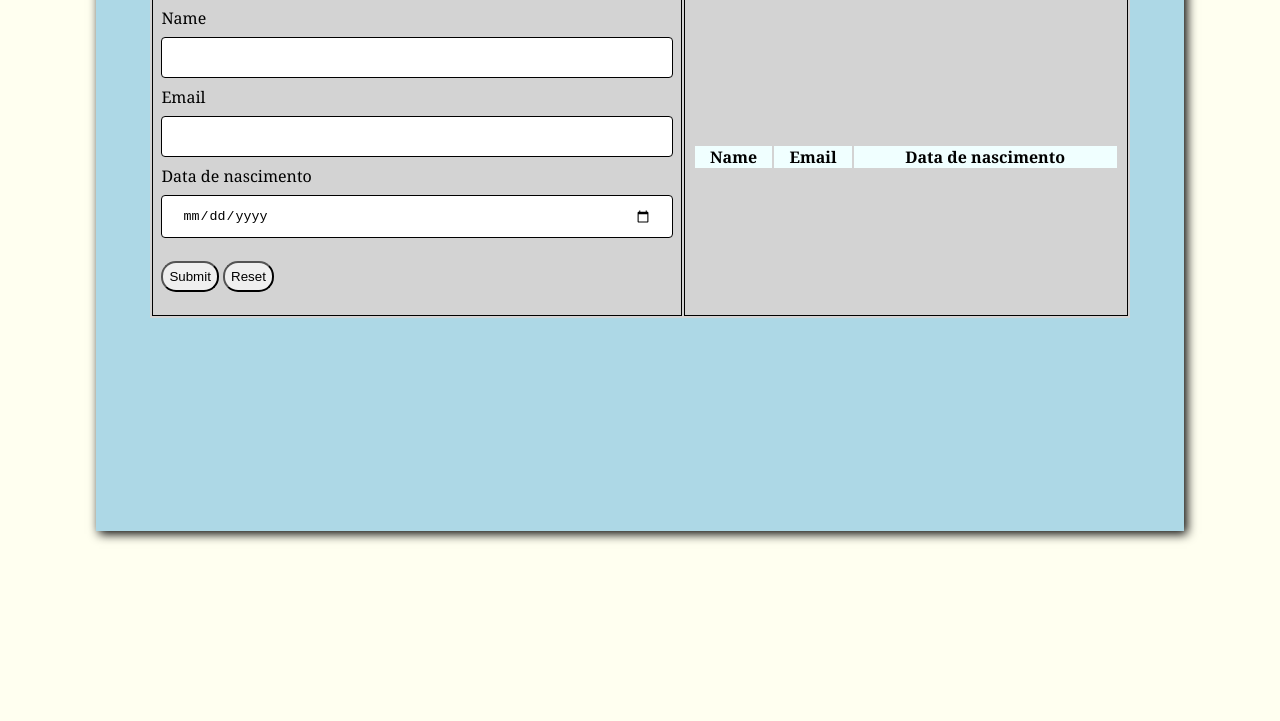
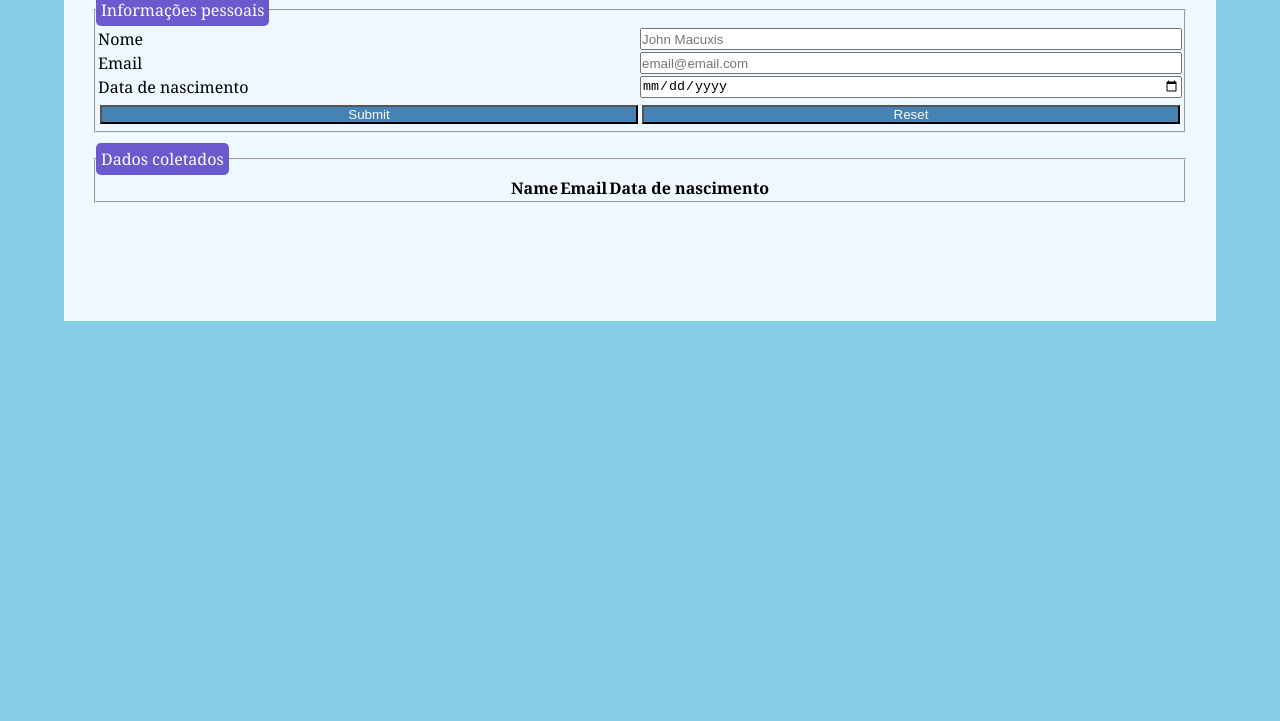
Before and after one commit to mateusAbdallah/crudApplication, a plain HTML site: page index.html in a window 1280 px wide. Shown: the part 79-800 px from the top of the page. Drawn offline with Linux system fonts and the light colour scheme.

Commit message:
add fieldset to organize datas

```diff
--- a/css/style.css
+++ b/css/style.css
@@ -1,25 +1,26 @@
+
 * {
+    box-sizing: border-box;
+    margin: 0;
     padding: 0;
-    margin: 0;
-    box-sizing: border-box;
 }
 
 html {
-    background-color: ivory;
+    background-color: skyblue;
     font-family: Georgia, 'Times New Roman', Times, serif;
 }
 
 body {
-    width: 85%;
+    width: 90%;
     margin: auto;
-    background-color: lightblue;
-    min-height: 610px;
-    box-shadow: 3px 3px 10px black;
+    background-color: aliceblue;
+    padding: 20px;
+    min-height: 400px;
+    min-width: 360px;
 }
 
 h1 {
     text-align: center;
-    padding: 1rem 0 ;
 }
 
 h1:hover{
@@ -27,81 +28,60 @@ h1:hover{
     color: blue;
 }
 
-table {
-    width: 90%;
-    margin: auto;
-    background-color: lightgray;
+fieldset {
+    margin: 10px;
 }
 
-table.list {
-    text-align: center;
-    width: 100%;
+legend {
+    background-color: slateblue;
+    color: snow;
+    border-radius: 5px;
+    padding: 5px;
+}
+
+fieldset > div{
+    display: flex;
+    flex-flow: row wrap;
+    margin: 2px;
+}
+
+fieldset > div > *{
+    flex: 1 1 200px;
+}
+
+input[type="submit"],input[type="reset"]{
+    width: 45%;
+    margin: 5px 2px;
+    background-color: steelblue !important;
+    color: snow;
+}
+
+input[type="submit"],input[type="reset"]:hover {
+    cursor: pointer;
+}
+
+table {
+    /* width: auto; */
+    margin: auto;
 }
 
 td {
-    border: 1px solid black;
-    text-align: left;
-    padding: 8px;
+    border: 1px solid gold;
+    padding: 5px;
 }
 
-tr:nth-child(even), table.list thead > tr {
-    background-color: azure;
-}
-
-input[type="text"], input[type="email"], input[type="date"] {
-    width: 100%;
-    padding: 12px 20px;
-    margin: 8px 0;
-    display: inline-block;
-    border: 1px solid black;
-    border-radius: 4px;
-}
-
-input[type="submit"], input[type="reset"] {
-    padding: 6px;
-    margin: 15px 0;
-    display: inline-block;
-    border-radius: 15px;
-    cursor: pointer;
-}
-
-input[type="submit"]:hover, input[type="reset"]:hover {
-    background-color: aqua;
+tbody {
+    text-align: center;
 }
 
 button {
-    padding: 6px;
-    margin: 15px 0;
-    display: inline-block;
     border: none;
-    border-radius: 15px;
+    border-radius: 2px;
+    padding: 2px;
     cursor: pointer;
+    background-color: steelblue;
 }
 
 button:hover {
     background-color: aqua;
 }
-
-@media screen and (max-width: 768px){
-    table tr{
-        display: flex;
-        flex-direction: column;
-    }
-
-    table {
-        width: 50%;
-    }
-
-    .list {
-        display: flex;
-    }
-
-    thead tr th {
-        padding: .5rem;
-    }
-
-    tbody {
-        display: flex;
-        flex-wrap: nowrap;
-    }
-}
--- a/index.html
+++ b/index.html
@@ -10,18 +10,17 @@
 </head>
 <body>
     <main>
-        <h1><em>CRUD Application</em></h1>
-        <table>
-            <tr>
-                <td>
-                    <form autocomplete="off" onsubmit="onFormSubmit()">
+        <h1>CRUD Application</h1>
+        <form action="" autocomplete="off" onsubmit="onFormSubmit()">
+            <fieldset>
+                <legend>Informações pessoais</legend>
                 <div>
-                            <label for="name">Name</label>
-                            <input type="text" name="name" id="name">
+                    <label for="name">Nome</label>
+                    <input type="text" name="name" id="name" placeholder="John Macuxis">
                 </div>
                 <div>
                     <label for="email">Email</label>
-                            <input type="email" name="email" id="email">
+                    <input type="email" name="email" id="email" placeholder="email@email.com">
                 </div>
                 <div>
                     <label for="dataDeNascimento">Data de nascimento</label>
@@ -32,9 +31,11 @@
                     <input type="submit" value="Submit">
                     <input type="reset" value="Reset">
                 </div>
+            </fieldset>
         </form>
-                </td>
-                <td>
+
+        <fieldset>
+            <legend>Dados coletados</legend>
             <table class="list" id="storeList">
                 <thead>
                     <tr>
@@ -47,9 +48,7 @@
 
                 </tbody>
             </table>
-                </td>
-            </tr>
-        </table>
+        </fieldset>
     </main>
     <script src="./js/script.js"></script>
 </body>
```
Lines whose indentation alone changed are shown as unchanged.
